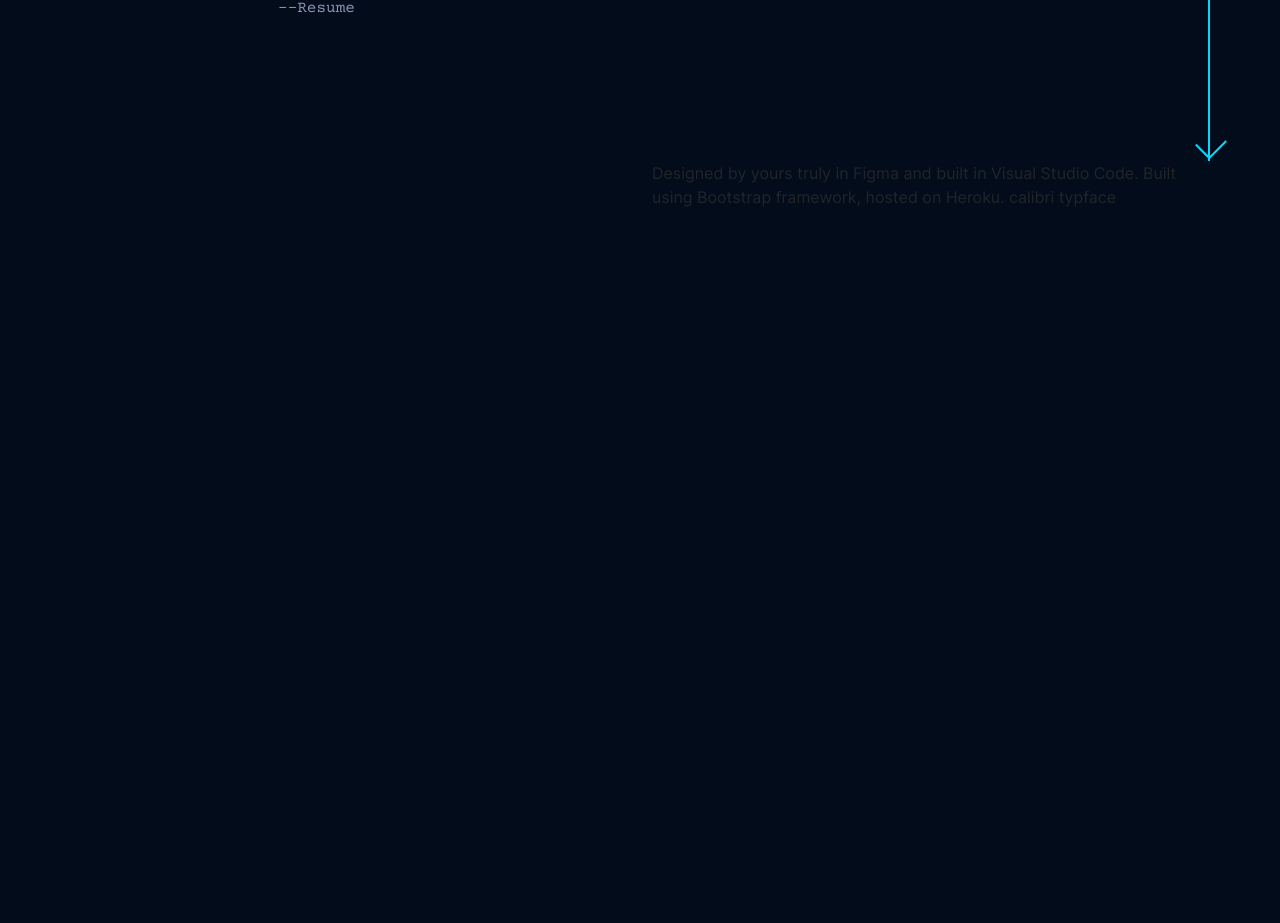
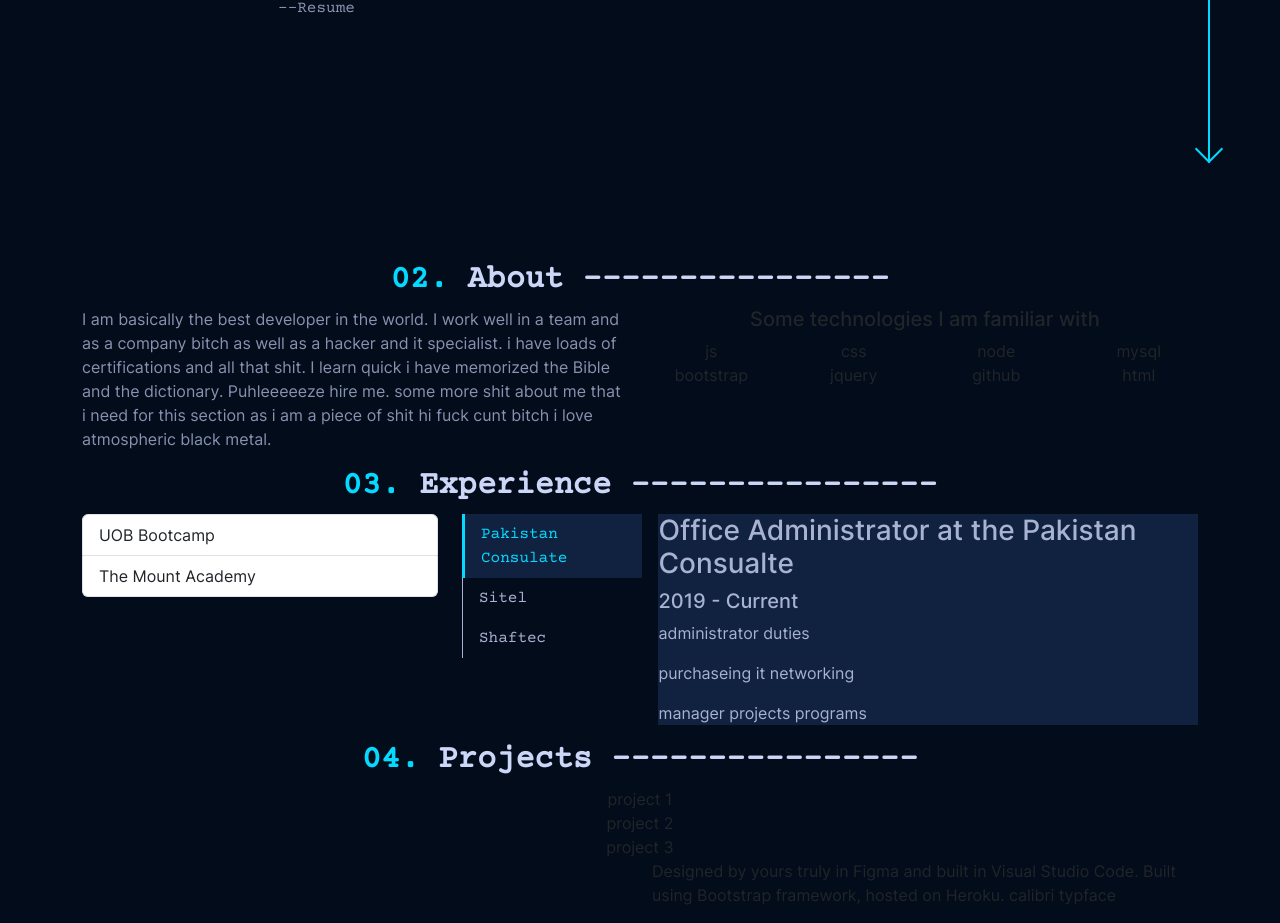
Before and after one commit to darylbg/db-portfolio, a React (Create React App) app: page / in a window 1280 px wide. Shown: the part 576-1499 px from the top of the page. Before the commit the page ends 801 px from the top, so only its background shows below. Built offline with nearby package versions, Linux system fonts and the light colour scheme.

Commit message:
added about, experience, projects sections, restyled arrow point

```diff
--- a/src/App.js
+++ b/src/App.js
@@ -3,9 +3,9 @@ import React from 'react';
 import './assets/css/Style.css';
 import Navbar from './components/Navbar';
 import Home from './sections/Home';
-// import About from './components/About';
-// import Experience from './components/Experience';
-// import Projects from './components/Projects';
+import About from './sections/About';
+import Experience from './sections/Experience';
+import Projects from './sections/Projects';
 import Footer from './components/Footer';
 
 function App() {
@@ -15,9 +15,9 @@ function App() {
       <Navbar />
       <div className="container">
       <Home />
-      {/* < About /> */}
-      {/* < Experience /> */}
-      {/* < Projects /> */}
+      <About />
+      <Experience />
+      <Projects />
       <Footer />
       </div>
     </>
--- a/src/assets/css/Style.css
+++ b/src/assets/css/Style.css
@@ -286,13 +286,13 @@ nav {
 }
 
 .arrow {
-    height: 25px;
+    height: 20px;
     width: 20px !important;
     position: absolute;
     bottom: 0;
     right: 0;
     padding: 0;
-    margin: 0 -13px 5px 0;
+    margin: 0px -11px 2px 0;
     transform: rotate(45deg);
     border-bottom: 2px solid var(--green);
     border-right: 2px solid var(--green);
--- a/src/components/SvgComponent1.js
+++ b/src/components/SvgComponent1.js
@@ -21,13 +21,13 @@ const SvgComponent1 = (props) => (
         <stop
           offset="0%"
           style={{
-            stopColor: "#04d9ff",
+            stopColor: "rgb(4,217,255)",
           }}
         />
         <stop
           offset="100%"
           style={{
-            stopColor: "#04d9ff",
+            stopColor: "rgb(4,217,255)",
           }}
         />
       </linearGradient>
--- a/src/sections/About.js
+++ b/src/sections/About.js
@@ -1,44 +1,44 @@
-// import React from "react";
-// import '../assets/css/Style.css';
+import React from "react";
+import '../assets/css/Style.css';
 
-// function About() {
-//     return (
-//         <div className="row about" id="about">
-//         <div className="col-12 text-center">
-//             <h3 className="section-title">02.<span> About ----------------</span></h3>
-//         </div>
-//         <div className="col-12 col-md-6 about-div">
-//             <p className="about-text">
-//                 I am basically the best developer in the world.
-//                 I work well in a team and as a company bitch
-//                 as well as a hacker and it specialist. i have loads
-//                 of certifications and all that shit. I learn quick
-//                 i have memorized the Bible and the dictionary.
-//                 Puhleeeeeze hire me. some more shit about me
-//                 that i need for this section as i am a piece of shit
-//                 hi fuck cunt bitch i love atmospheric black metal.
-//             </p>
-//         </div>
-//         <div className="col-12 col-md-6">
-//             <div className="row text-center">
-//                 <h5>Some technologies I am familiar with</h5>
-//             </div>
-//             <div className="row text-center">
-//                 <div className="col-3">js</div>
-//                 <div className="col-3">css</div>
-//                 <div className="col-3">node</div>
-//                 <div className="col-3">mysql</div>
-//             </div>
-//             <div className="row text-center">
-//                 <div className="col-3">bootstrap</div>
-//                 <div className="col-3">jquery</div>
-//                 <div className="col-3">github</div>
-//                 <div className="col-3">html</div>
-//             </div>
-//         </div>
-//         </div>
+function About() {
+    return (
+        <div className="row about" id="about">
+        <div className="col-12 text-center">
+            <h3 className="section-title">02.<span> About ----------------</span></h3>
+        </div>
+        <div className="col-12 col-md-6 about-div">
+            <p className="about-text">
+                I am basically the best developer in the world.
+                I work well in a team and as a company bitch
+                as well as a hacker and it specialist. i have loads
+                of certifications and all that shit. I learn quick
+                i have memorized the Bible and the dictionary.
+                Puhleeeeeze hire me. some more shit about me
+                that i need for this section as i am a piece of shit
+                hi fuck cunt bitch i love atmospheric black metal.
+            </p>
+        </div>
+        <div className="col-12 col-md-6">
+            <div className="row text-center">
+                <h5>Some technologies I am familiar with</h5>
+            </div>
+            <div className="row text-center">
+                <div className="col-3">js</div>
+                <div className="col-3">css</div>
+                <div className="col-3">node</div>
+                <div className="col-3">mysql</div>
+            </div>
+            <div className="row text-center">
+                <div className="col-3">bootstrap</div>
+                <div className="col-3">jquery</div>
+                <div className="col-3">github</div>
+                <div className="col-3">html</div>
+            </div>
+        </div>
+        </div>
 
-//     )
-// };
+    )
+};
 
-// export default About;
+export default About;
--- a/src/sections/Experience.js
+++ b/src/sections/Experience.js
@@ -1,53 +1,53 @@
-// import React from "react";
-// import '../assets/css/Style.css';
+import React from "react";
+import '../assets/css/Style.css';
 
-// function Experience() {
-//     return (
-//         <div className="row experience" id="experience">
-//             <div className="col-12 text-center">
-//                 <h3 className="section-title">03.<span> Experience ----------------</span></h3>
-//             </div>
-//             <div className="col-12 col-md-4">
-//                 <ul className="list-group">
-//                     <li className="list-group-item">UOB Bootcamp</li>
-//                     <li className="list-group-item">The Mount Academy</li>
-//                 </ul>
-//             </div>
-//             <div className="col-12 col-md-8">
-//                 {/* <!-- Nav tabs --> */}
-//                 <div className="d-flex align-items-start">
-//                     <div className="work-tabs nav flex-column nav-pills me-3" id="v-pills-tab" role="tablist" aria-orientation="vertical" style="margin-right: 0 !important;">
-//                       <button className="nav-link text-start active" id="v-pills-home-tab" data-bs-toggle="pill" data-bs-target="#v-pills-home" type="button" role="tab" aria-controls="v-pills-home" aria-selected="true">Pakistan Consulate</button>
-//                       <button className="nav-link text-start" id="v-pills-profile-tab" data-bs-toggle="pill" data-bs-target="#v-pills-profile" type="button" role="tab" aria-controls="v-pills-profile" aria-selected="false">Sitel</button>
-//                       <button className="nav-link text-start" id="v-pills-messages-tab" data-bs-toggle="pill" data-bs-target="#v-pills-messages" type="button" role="tab" aria-controls="v-pills-messages" aria-selected="false">Shaftec</button>
-//                     </div>
-//                     <div className="tab-content" id="v-pills-tabContent">
-//                       <div className="tab-pane fade show active" id="v-pills-home" role="tabpanel" aria-labelledby="v-pills-home-tab">
-//                         <h3>Office Administrator at the Pakistan Consualte</h3>
-//                         <h5>2019 - Current</h5>
-//                         <p>administrator duties</p>
-//                         <p>purchaseing it networking</p>
-//                         <p>manager projects programs</p>
-//                       </div>
-//                       <div className="tab-pane fade" id="v-pills-profile" role="tabpanel" aria-labelledby="v-pills-profile-tab">
-//                         <h3>Office Administrator at the Pakistan Consualte</h3>
-//                         <h5>2019 - Current</h5>
-//                         <p>administrator duties</p>
-//                         <p>purchaseing it networking</p>
-//                         <p>manager projects programs</p>
-//                       </div>
-//                       <div className="tab-pane fade" id="v-pills-messages" role="tabpanel" aria-labelledby="v-pills-messages-tab">
-//                         <h3>Office Administrator at the Pakistan Consualte</h3>
-//                         <h5>2019 - Current</h5>
-//                         <p>administrator duties</p>
-//                         <p>purchaseing it networking</p>
-//                         <p>manager projects programs</p>
-//                       </div>
-//                     </div>
-//                   </div>
-//             </div>
-//         </div>
-//     )
-// };
+function Experience() {
+    return (
+        <div className="row experience" id="experience">
+            <div className="col-12 text-center">
+                <h3 className="section-title">03.<span> Experience ----------------</span></h3>
+            </div>
+            <div className="col-12 col-md-4">
+                <ul className="list-group">
+                    <li className="list-group-item">UOB Bootcamp</li>
+                    <li className="list-group-item">The Mount Academy</li>
+                </ul>
+            </div>
+            <div className="col-12 col-md-8">
+                {/* <!-- Nav tabs --> */}
+                <div className="d-flex align-items-start">
+                    <div className="work-tabs nav flex-column nav-pills me-3" id="v-pills-tab" role="tablist" aria-orientation="vertical" style={{marginRight: '0 !important'}}>
+                      <button className="nav-link text-start active" id="v-pills-home-tab" data-bs-toggle="pill" data-bs-target="#v-pills-home" type="button" role="tab" aria-controls="v-pills-home" aria-selected="true">Pakistan Consulate</button>
+                      <button className="nav-link text-start" id="v-pills-profile-tab" data-bs-toggle="pill" data-bs-target="#v-pills-profile" type="button" role="tab" aria-controls="v-pills-profile" aria-selected="false">Sitel</button>
+                      <button className="nav-link text-start" id="v-pills-messages-tab" data-bs-toggle="pill" data-bs-target="#v-pills-messages" type="button" role="tab" aria-controls="v-pills-messages" aria-selected="false">Shaftec</button>
+                    </div>
+                    <div className="tab-content" id="v-pills-tabContent">
+                      <div className="tab-pane fade show active" id="v-pills-home" role="tabpanel" aria-labelledby="v-pills-home-tab">
+                        <h3>Office Administrator at the Pakistan Consualte</h3>
+                        <h5>2019 - Current</h5>
+                        <p>administrator duties</p>
+                        <p>purchaseing it networking</p>
+                        <p>manager projects programs</p>
+                      </div>
+                      <div className="tab-pane fade" id="v-pills-profile" role="tabpanel" aria-labelledby="v-pills-profile-tab">
+                        <h3>Office Administrator at the Pakistan Consualte</h3>
+                        <h5>2019 - Current</h5>
+                        <p>administrator duties</p>
+                        <p>purchaseing it networking</p>
+                        <p>manager projects programs</p>
+                      </div>
+                      <div className="tab-pane fade" id="v-pills-messages" role="tabpanel" aria-labelledby="v-pills-messages-tab">
+                        <h3>Office Administrator at the Pakistan Consualte</h3>
+                        <h5>2019 - Current</h5>
+                        <p>administrator duties</p>
+                        <p>purchaseing it networking</p>
+                        <p>manager projects programs</p>
+                      </div>
+                    </div>
+                  </div>
+            </div>
+        </div>
+    )
+};
 
-// export default Experience;
+export default Experience;
--- a/src/sections/Projects.js
+++ b/src/sections/Projects.js
@@ -1,17 +1,17 @@
-// import React from "react";
-// import '../assets/css/Style.css';
+import React from "react";
+import '../assets/css/Style.css';
 
-// function Projects() {
-//     return (
-//         <div className="row text-center projects" id="projects">
-//            <div className="col-12">
-//             <h3 className="section-title">04.<span> Projects ----------------</span></h3>
-//            </div>
-//            <div className="col-12">project 1</div>
-//            <div className="col-12">project 2</div>
-//            <div className="col-12">project 3</div>
-//         </div>
-//     )
-// };
+function Projects() {
+    return (
+        <div className="row text-center projects" id="projects">
+           <div className="col-12">
+            <h3 className="section-title">04.<span> Projects ----------------</span></h3>
+           </div>
+           <div className="col-12">project 1</div>
+           <div className="col-12">project 2</div>
+           <div className="col-12">project 3</div>
+        </div>
+    )
+};
 
-// export default Projects;
+export default Projects;
```
